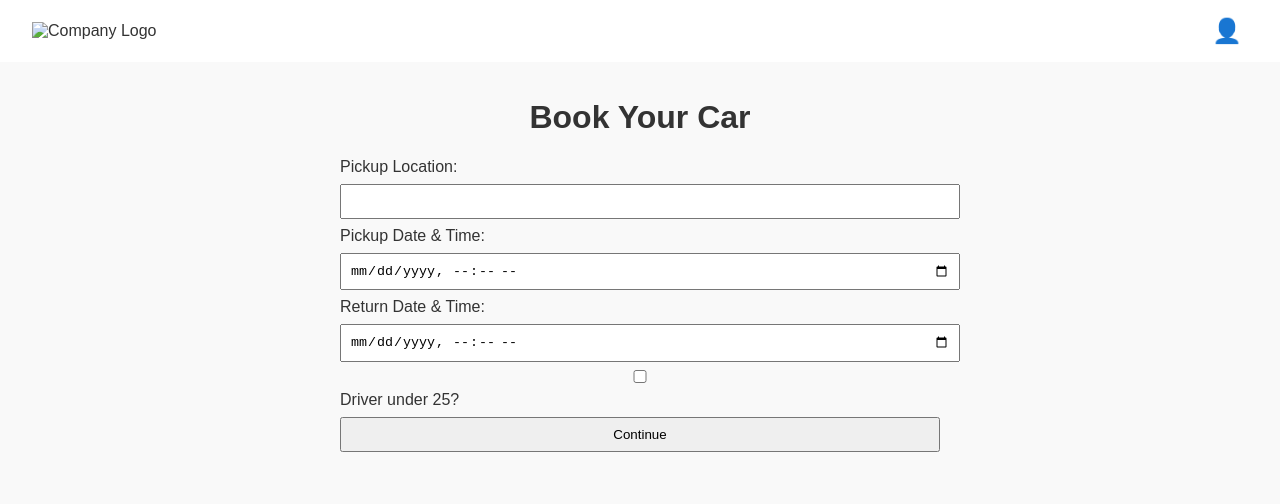
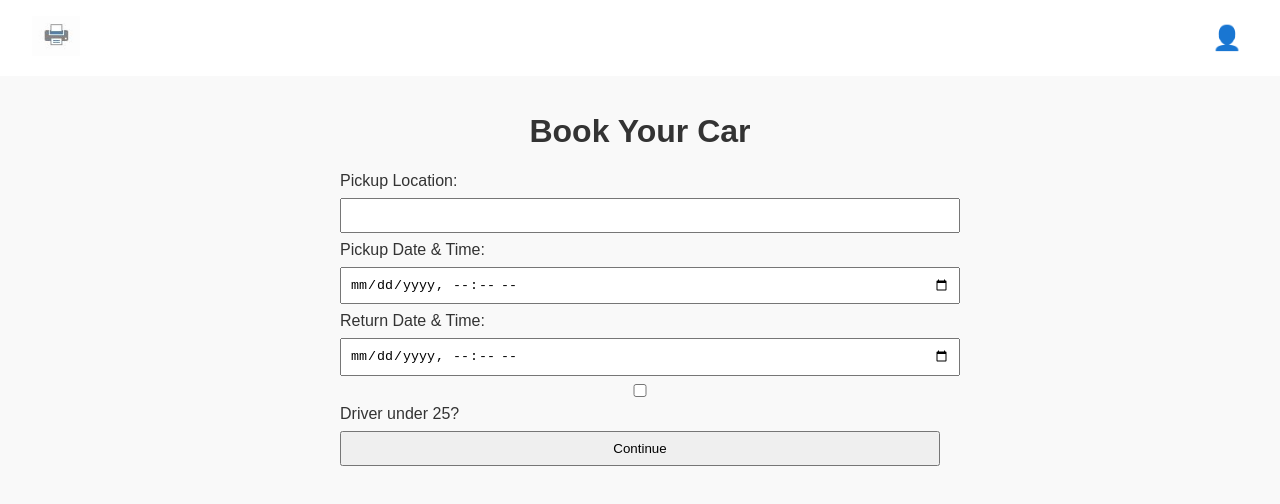
Before and after one commit to Ornek2rent/acar, a plain HTML site: page index.html in a window 1280 px wide. Drawn offline with Linux system fonts and the light colour scheme.

Commit message:
Update index.html

```diff
--- a/index.html
+++ b/index.html
@@ -1,3 +1,5 @@
+ <!-- index.html -->
+
 <!DOCTYPE html>
 <html lang="en">
 <head>
@@ -12,7 +14,7 @@
   <!-- Header with logo, dark/light mode toggle, and user icon -->
   <header class="site-header">
     <div class="logo-container">
-      <img src="path/to/your/logo.png" alt="Company Logo" class="logo" />
+      <img src="img/9.jpg" alt="Company Logo" class="logo" />
     </div>
     <div class="header-actions">
       <!-- Dark/Light Mode Switch -->
```
